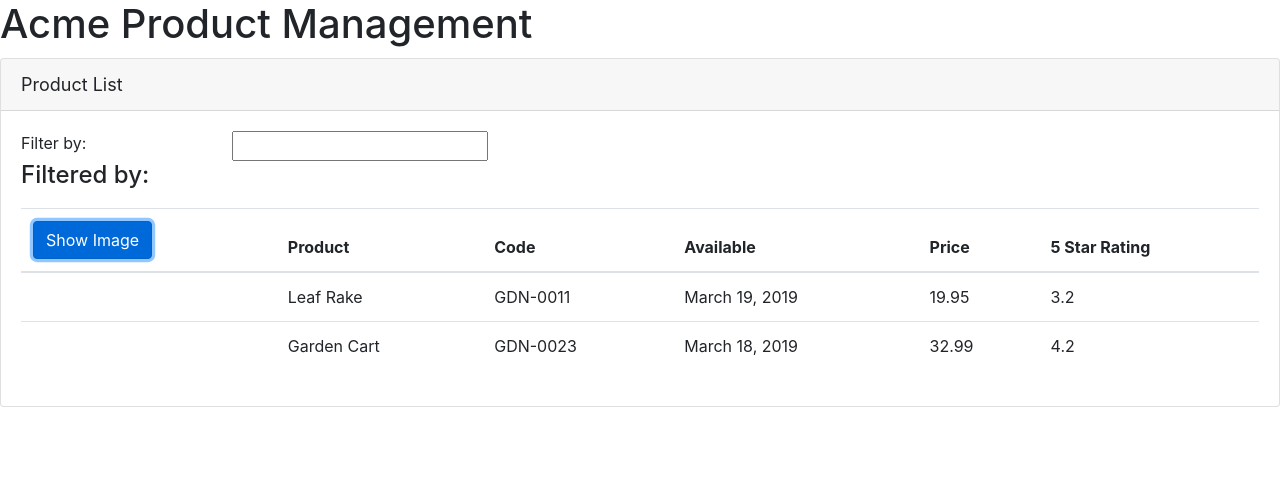
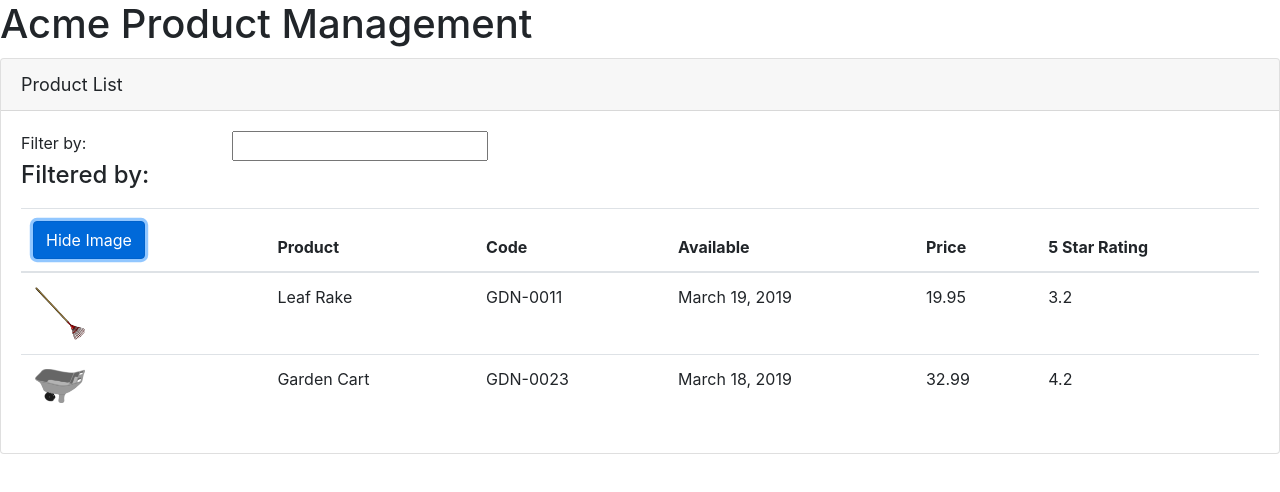
Before and after one commit to andyalmeida/pluralsight-courses-angular, an Angular app in the folder angular_getting_started/: page / in a window 1280 px wide. Both pictures are taken after a click on the button "Show Image". Shown: the top 492 px of the page. Built offline with nearby package versions, Linux system fonts and the light colour scheme.

Commit message:
Property, Event an Two-way Bindings

```diff
--- a/angular_getting_started/src/app/app.module.ts
+++ b/angular_getting_started/src/app/app.module.ts
@@ -1,12 +1,13 @@
 import { BrowserModule } from '@angular/platform-browser';
 import { NgModule } from '@angular/core';
+import { FormsModule } from '@angular/forms';
 
 import { AppComponent } from './app.component';
 import { ProductListComponent } from './products/product-list.component';
 
 @NgModule({
   declarations: [AppComponent, ProductListComponent],
-  imports: [BrowserModule],
+  imports: [BrowserModule, FormsModule],
   bootstrap: [AppComponent],
 })
 export class AppModule {}
--- a/angular_getting_started/src/app/products/product-list.component.html
+++ b/angular_getting_started/src/app/products/product-list.component.html
@@ -7,12 +7,12 @@
     <div class="row">
       <div class="col-md-2">Filter by:</div>
       <div class="col-md-4">
-        <input type="text" />
+        <input type="text" [(ngModel)]='listFilter' />
       </div>
     </div>
     <div class="row">
       <div class="col-md-6">
-        <h4>Filtered by:</h4>
+        <h4>Filtered by: {{listFilter}}</h4>
       </div>
     </div>
     <div class="table-responsive">
@@ -20,8 +20,8 @@
         <thead>
           <tr>
             <th>
-              <button class="btn btn-primary">
-                Show Image
+              <button class="btn btn-primary" (click)='toggleImage()'>
+                {{showImage ? 'Hide' : 'Show'}} Image
               </button>
             </th>
             <th>Product</th>
@@ -33,7 +33,10 @@
         </thead>
         <tbody>
           <tr *ngFor='let product of products'>
-            <td></td>
+            <td>
+              <img *ngIf='showImage' [src]='product.imageUrl' [alt]='product.productName' [style.width.px]='imageWidth'
+                [style.margin.px]='imageMargin' />
+            </td>
             <td>{{ product.productName }}</td>
             <td>{{ product.productCode }}</td>
             <td>{{ product.releaseDate }}</td>
--- a/angular_getting_started/src/app/products/product-list.component.ts
+++ b/angular_getting_started/src/app/products/product-list.component.ts
@@ -5,7 +5,11 @@
   templateUrl: './product-list.component.html',
 })
 export class ProductListComponent {
-  pageTitle: string = 'Product List';
+  pageTitle = 'Product List';
+  imageWidth = 50;
+  imageMargin = 2;
+  showImage = false;
+  listFilter: string;
   products: any[] = [
     {
       productId: 1,
@@ -28,4 +32,8 @@
       imageUrl: 'assets/images/garden_cart.png',
     },
   ];
+
+  toggleImage(): void {
+    this.showImage = !this.showImage;
+  }
 }
```
